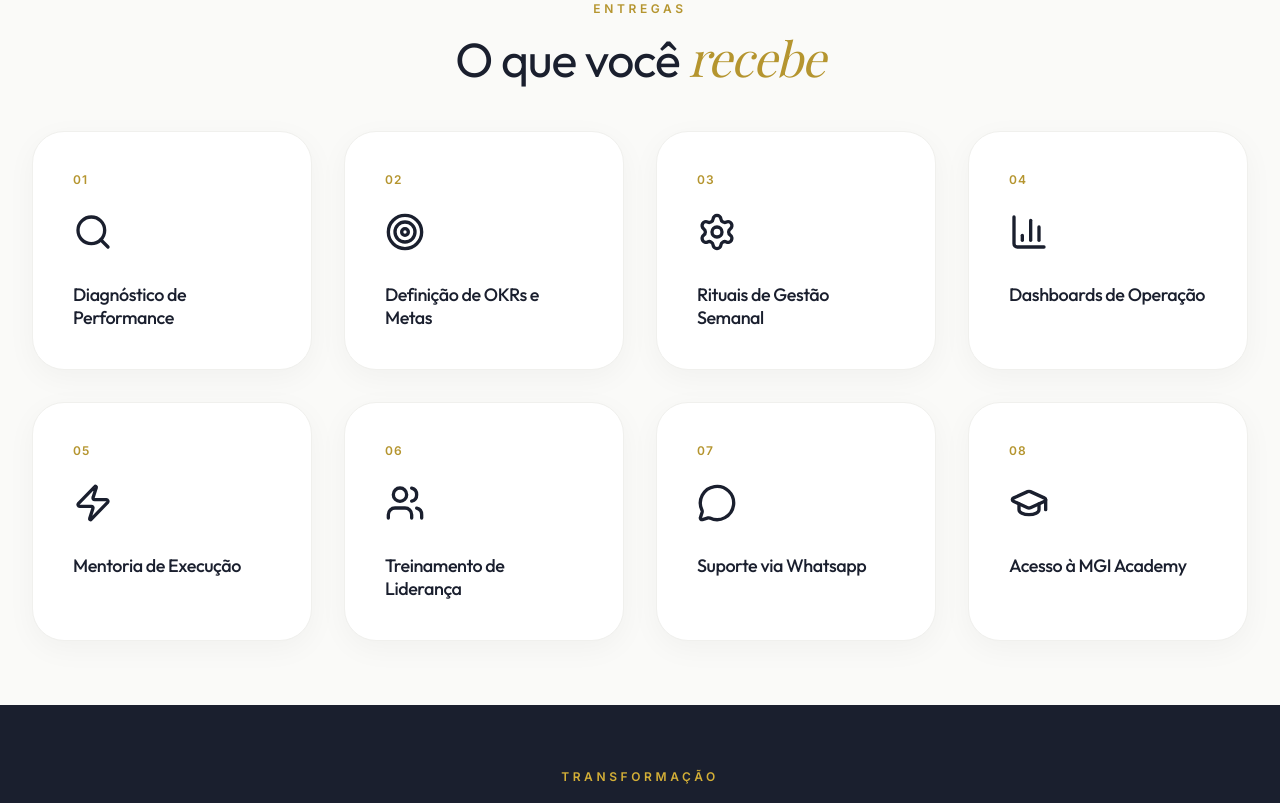
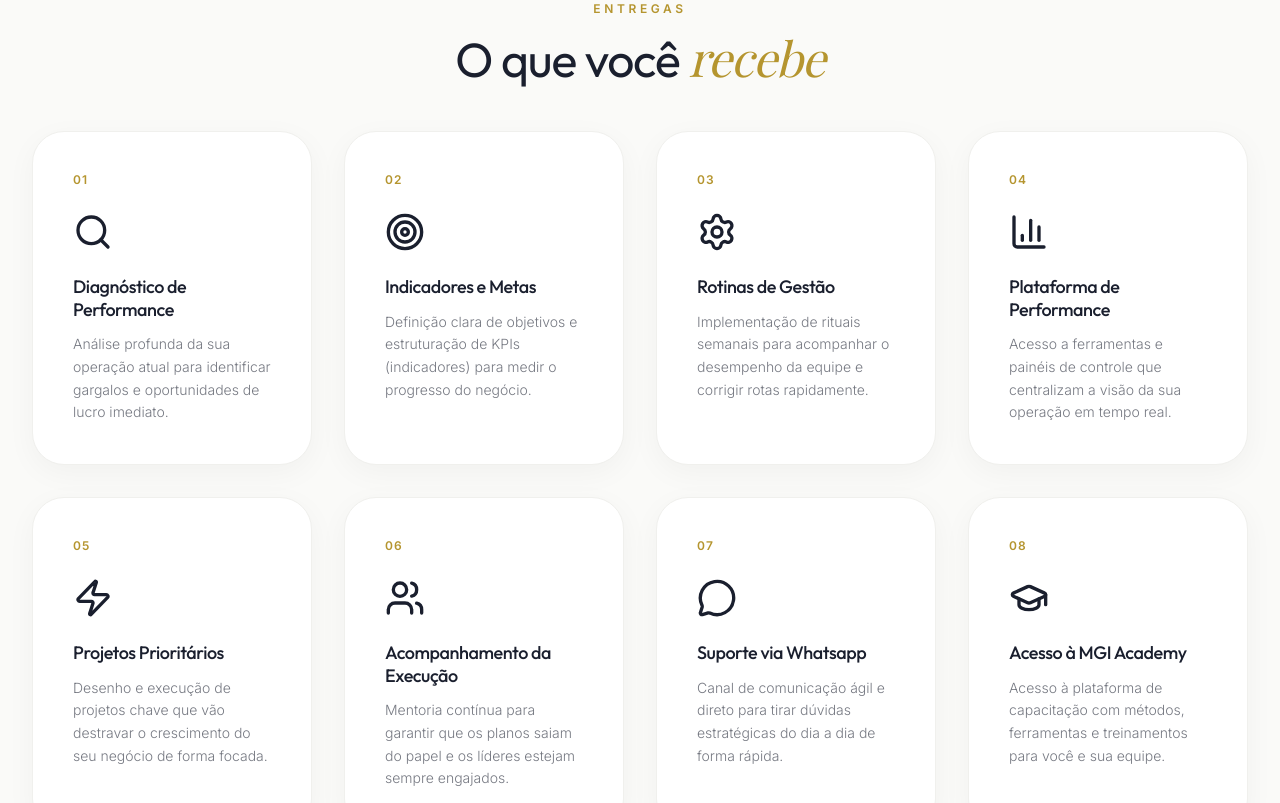
Before and after one commit to leandervenancio-source/site, a React (Vite) app: page /performance-program in a window 1280 px wide. Shown: the part 2440-3243 px from the top of the page. Built offline with nearby package versions, Linux system fonts and the light colour scheme; no server answers; a web font is replaced by a local one.

Commit message:
Update deliverables list with new titles and descriptions

```diff
--- a/src/pages/solutions/ProgramaDAPE.tsx
+++ b/src/pages/solutions/ProgramaDAPE.tsx
@@ -283,23 +283,24 @@ export function PerformanceProgram() {
 
           <div className="grid grid-cols-1 sm:grid-cols-2 lg:grid-cols-4 gap-8">
             {[
-              { id: "01", title: "Diagnóstico de Performance", icon: Search },
-              { id: "02", title: "Definição de OKRs e Metas", icon: Target },
-              { id: "03", title: "Rituais de Gestão Semanal", icon: Settings },
-              { id: "04", title: "Dashboards de Operação", icon: BarChart3 },
-              { id: "05", title: "Mentoria de Execução", icon: Zap },
-              { id: "06", title: "Treinamento de Liderança", icon: Users },
-              { id: "07", title: "Suporte via Whatsapp", icon: MessageCircle },
-              { id: "08", title: "Acesso à MGI Academy", icon: GraduationCap }
+              { id: "01", title: "Diagnóstico de Performance", desc: "Análise profunda da sua operação atual para identificar gargalos e oportunidades de lucro imediato.", icon: Search },
+              { id: "02", title: "Indicadores e Metas", desc: "Definição clara de objetivos e estruturação de KPIs (indicadores) para medir o progresso do negócio.", icon: Target },
+              { id: "03", title: "Rotinas de Gestão", desc: "Implementação de rituais semanais para acompanhar o desempenho da equipe e corrigir rotas rapidamente.", icon: Settings },
+              { id: "04", title: "Plataforma de Performance", desc: "Acesso a ferramentas e painéis de controle que centralizam a visão da sua operação em tempo real.", icon: BarChart3 },
+              { id: "05", title: "Projetos Prioritários", desc: "Desenho e execução de projetos chave que vão destravar o crescimento do seu negócio de forma focada.", icon: Zap },
+              { id: "06", title: "Acompanhamento da Execução", desc: "Mentoria contínua para garantir que os planos saiam do papel e os líderes estejam sempre engajados.", icon: Users },
+              { id: "07", title: "Suporte via Whatsapp", desc: "Canal de comunicação ágil e direto para tirar dúvidas estratégicas do dia a dia de forma rápida.", icon: MessageCircle },
+              { id: "08", title: "Acesso à MGI Academy", desc: "Acesso à plataforma de capacitação com métodos, ferramentas e treinamentos para você e sua equipe.", icon: GraduationCap }
             ].map((item, i) => (
               <motion.div
                 key={i}
                 whileHover={{ y: -10 }}
-                className="p-10 bento-card bg-white flex flex-col items-start group"
+                className="p-8 lg:p-10 bento-card bg-white flex flex-col items-start group"
               >
                 <div className="text-xs font-bold text-accent-muted mb-6 tracking-widest uppercase">{item.id}</div>
-                <item.icon className="w-10 h-10 text-obsidian mb-8 group-hover:text-accent-premium transition-colors duration-500" />
-                <h3 className="text-lg font-display font-medium text-obsidian leading-tight">{item.title}</h3>
+                <item.icon className="w-10 h-10 text-obsidian mb-6 group-hover:text-accent-premium transition-colors duration-500" />
+                <h3 className="text-lg font-display font-medium text-obsidian leading-tight mb-3">{item.title}</h3>
+                <p className="text-sm text-obsidian/60 font-light leading-relaxed">{item.desc}</p>
               </motion.div>
             ))}
           </div>
```
